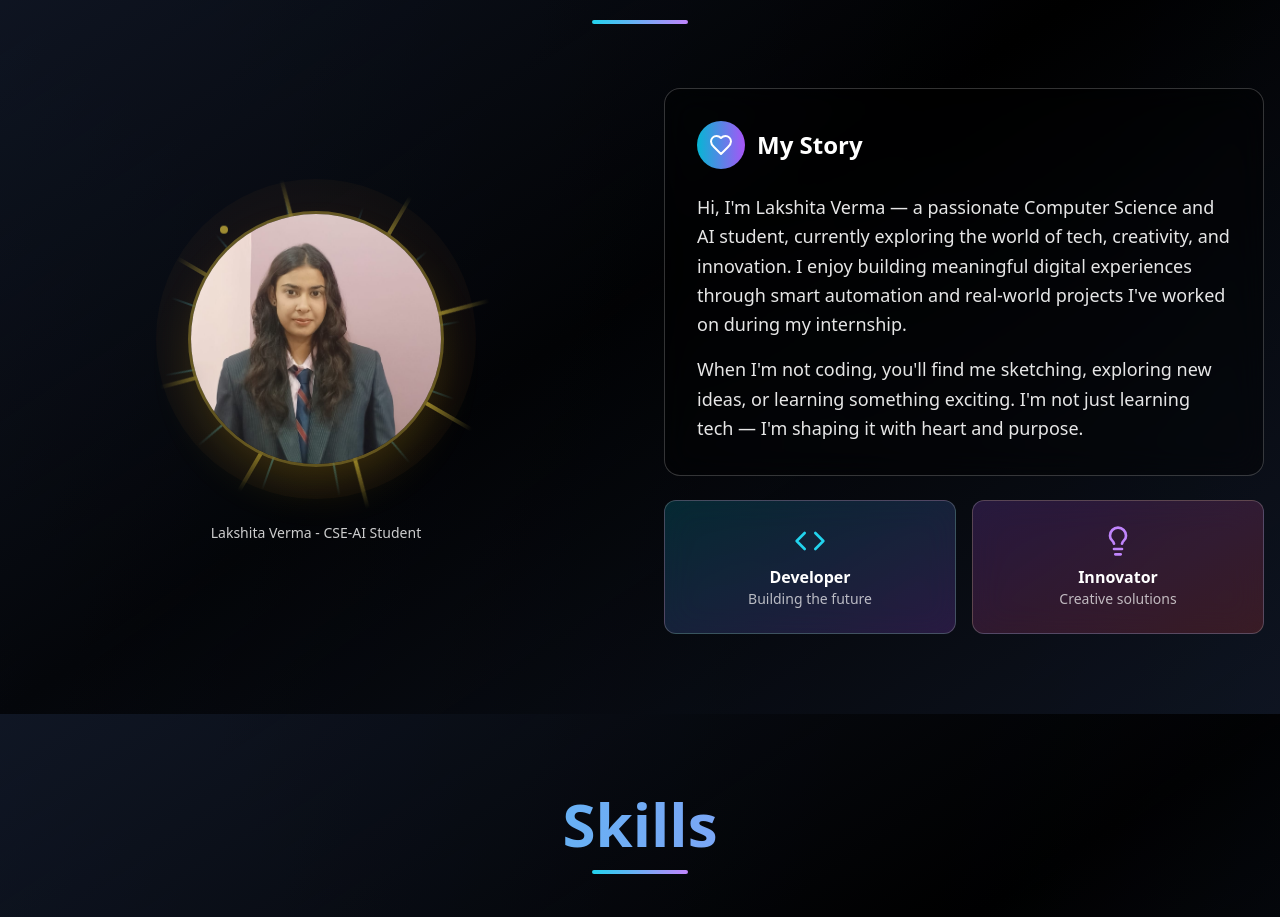
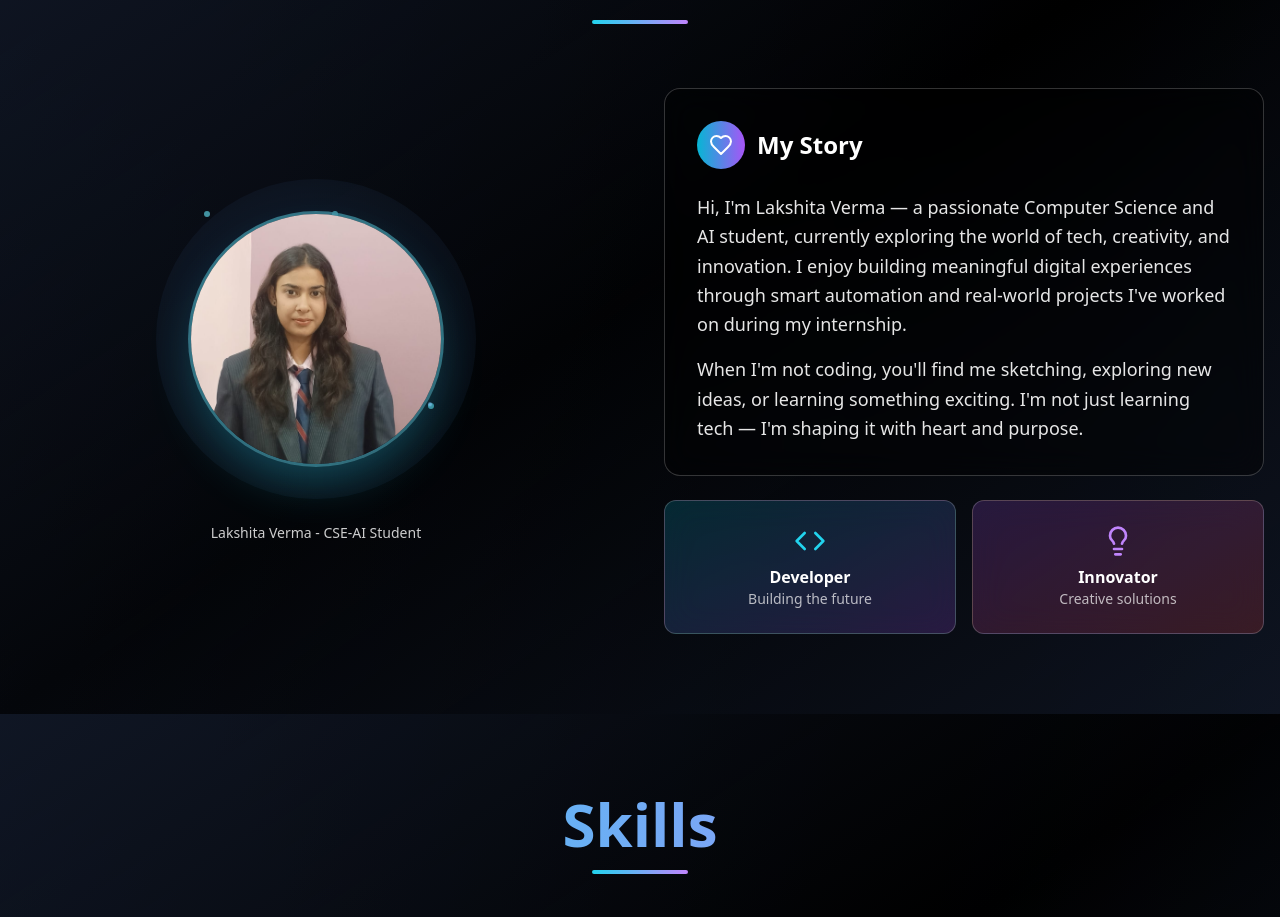
Before and after one commit to lakshitaverma25/lakshitaportfolio, a React (Vite) app: page / in a window 1280 px wide. Shown: the part 936-1853 px from the top of the page. Built offline with nearby package versions, Linux system fonts and the light colour scheme.

Commit message:
Add Blue Glow Sparkle Effect to Profile Image

```diff
--- a/src/components/About.tsx
+++ b/src/components/About.tsx
@@ -35,56 +35,38 @@ const About: React.FC = () => {
           >
             <div className="relative">
               <div className="w-80 h-80 mx-auto relative group">
-                {/* Sun-like radial glow rays */}
+                {/* Blue glow and sparkle effects */}
                 <div className="absolute inset-0 rounded-full">
-                  {/* Main glow circle */}
-                  <div className="absolute inset-0 rounded-full bg-gradient-radial from-yellow-400/20 via-orange-400/10 to-transparent animate-pulse"></div>
+                  {/* Main blue glow */}
+                  <div className="absolute inset-0 rounded-full bg-gradient-radial from-cyan-400/30 via-blue-400/15 to-transparent animate-pulse"></div>
 
-                  {/* Sparkle rays */}
-                  <div className="absolute inset-0 animate-spin" style={{ animationDuration: '20s' }}>
+                  {/* Floating blue sparkles around the image */}
+                  <div className="absolute inset-0">
                     {[...Array(8)].map((_, i) => (
                       <div
                         key={i}
-                        className="absolute w-1 bg-gradient-to-t from-transparent via-yellow-300/60 to-transparent"
+                        className="absolute w-1.5 h-1.5 bg-cyan-300 rounded-full animate-pulse opacity-70"
                         style={{
-                          height: '120px',
-                          left: '50%',
-                          top: '-20px',
-                          transformOrigin: '50% 170px',
-                          transform: `translateX(-50%) rotate(${i * 45}deg)`,
+                          left: `${15 + i * 10}%`,
+                          top: `${10 + (i % 4) * 20}%`,
+                          animationDelay: `${i * 0.4}s`,
+                          animationDuration: '3s',
                         }}
                       />
                     ))}
                   </div>
 
-                  {/* Shorter sparkle rays */}
-                  <div className="absolute inset-0 animate-spin" style={{ animationDuration: '15s', animationDirection: 'reverse' }}>
-                    {[...Array(12)].map((_, i) => (
-                      <div
-                        key={i}
-                        className="absolute w-0.5 bg-gradient-to-t from-transparent via-cyan-300/40 to-transparent"
-                        style={{
-                          height: '80px',
-                          left: '50%',
-                          top: '0px',
-                          transformOrigin: '50% 150px',
-                          transform: `translateX(-50%) rotate(${i * 30}deg)`,
-                        }}
-                      />
-                    ))}
-                  </div>
-
-                  {/* Floating sparkles */}
+                  {/* Additional sparkles with different timing */}
                   <div className="absolute inset-0">
                     {[...Array(6)].map((_, i) => (
                       <div
                         key={i}
-                        className="absolute w-2 h-2 bg-yellow-300 rounded-full animate-bounce opacity-60"
+                        className="absolute w-1 h-1 bg-blue-300 rounded-full animate-bounce opacity-60"
                         style={{
-                          left: `${20 + i * 12}%`,
-                          top: `${15 + (i % 3) * 25}%`,
-                          animationDelay: `${i * 0.3}s`,
-                          animationDuration: '2s',
+                          left: `${25 + i * 12}%`,
+                          top: `${20 + (i % 3) * 25}%`,
+                          animationDelay: `${i * 0.5}s`,
+                          animationDuration: '2.5s',
                         }}
                       />
                     ))}
@@ -92,7 +74,7 @@ const About: React.FC = () => {
                 </div>
 
                 {/* Main image container */}
-                <div className="absolute inset-8 rounded-full overflow-hidden border-3 border-yellow-300/30 backdrop-blur-lg bg-gradient-to-br from-yellow-400/5 to-orange-400/5 shadow-2xl shadow-yellow-400/20">
+                <div className="absolute inset-8 rounded-full overflow-hidden border-3 border-cyan-300/40 backdrop-blur-lg bg-gradient-to-br from-cyan-400/10 to-blue-400/5 shadow-2xl shadow-cyan-400/30">
                   {/* Image with enhanced effects */}
                   <img
                     src="/WhatsApp Image 2025-07-18 at 10.10.45 PM.jpeg"
@@ -102,7 +84,7 @@ const About: React.FC = () => {
                 </div>
 
                 {/* Enhanced glow on hover */}
-                <div className="absolute inset-0 rounded-full bg-gradient-radial from-yellow-400/0 to-transparent group-hover:from-yellow-400/30 transition-all duration-500 blur-2xl"></div>
+                <div className="absolute inset-0 rounded-full bg-gradient-radial from-cyan-400/0 to-transparent group-hover:from-cyan-400/40 transition-all duration-500 blur-2xl"></div>
               </div>
 
               {/* Enhanced caption */}
```
